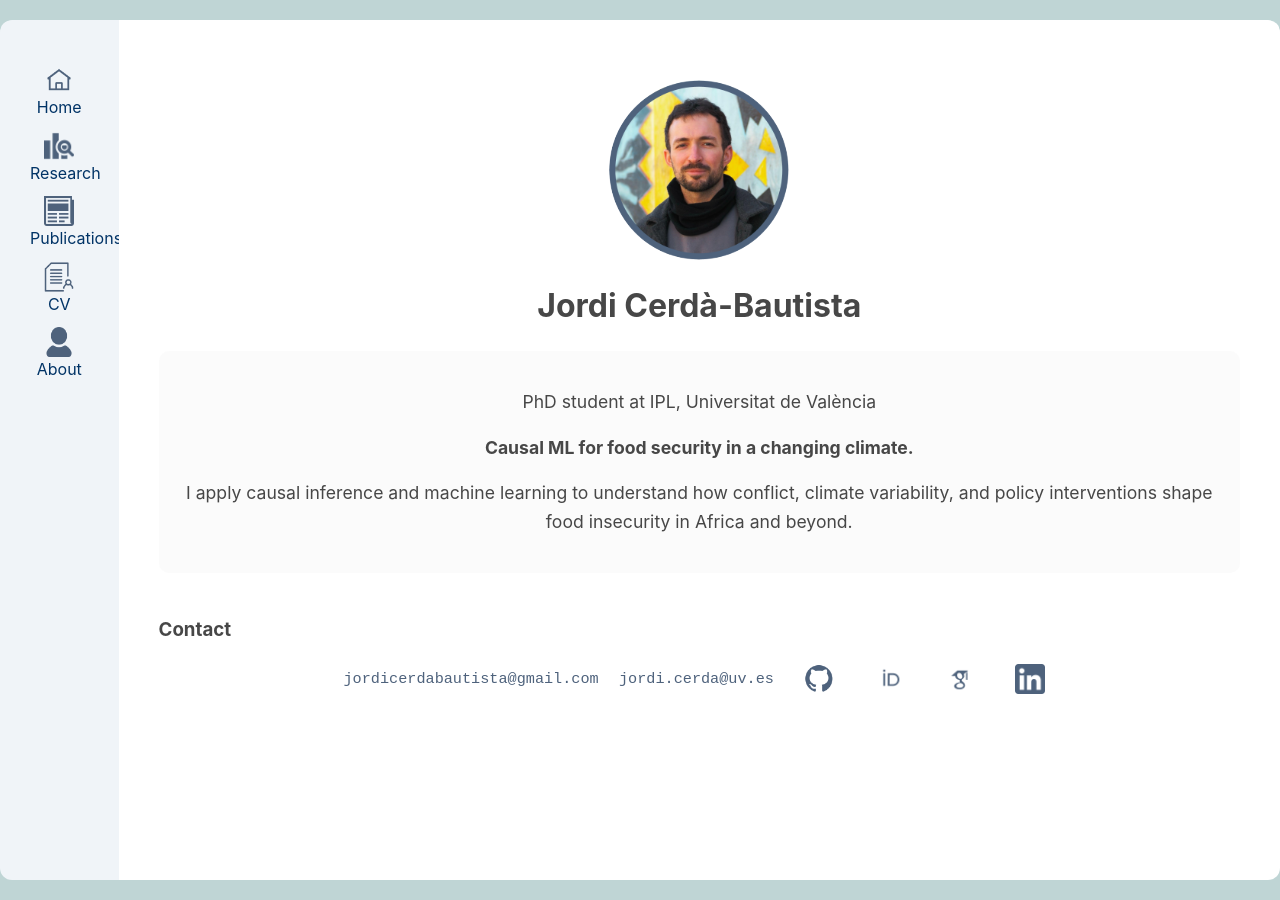
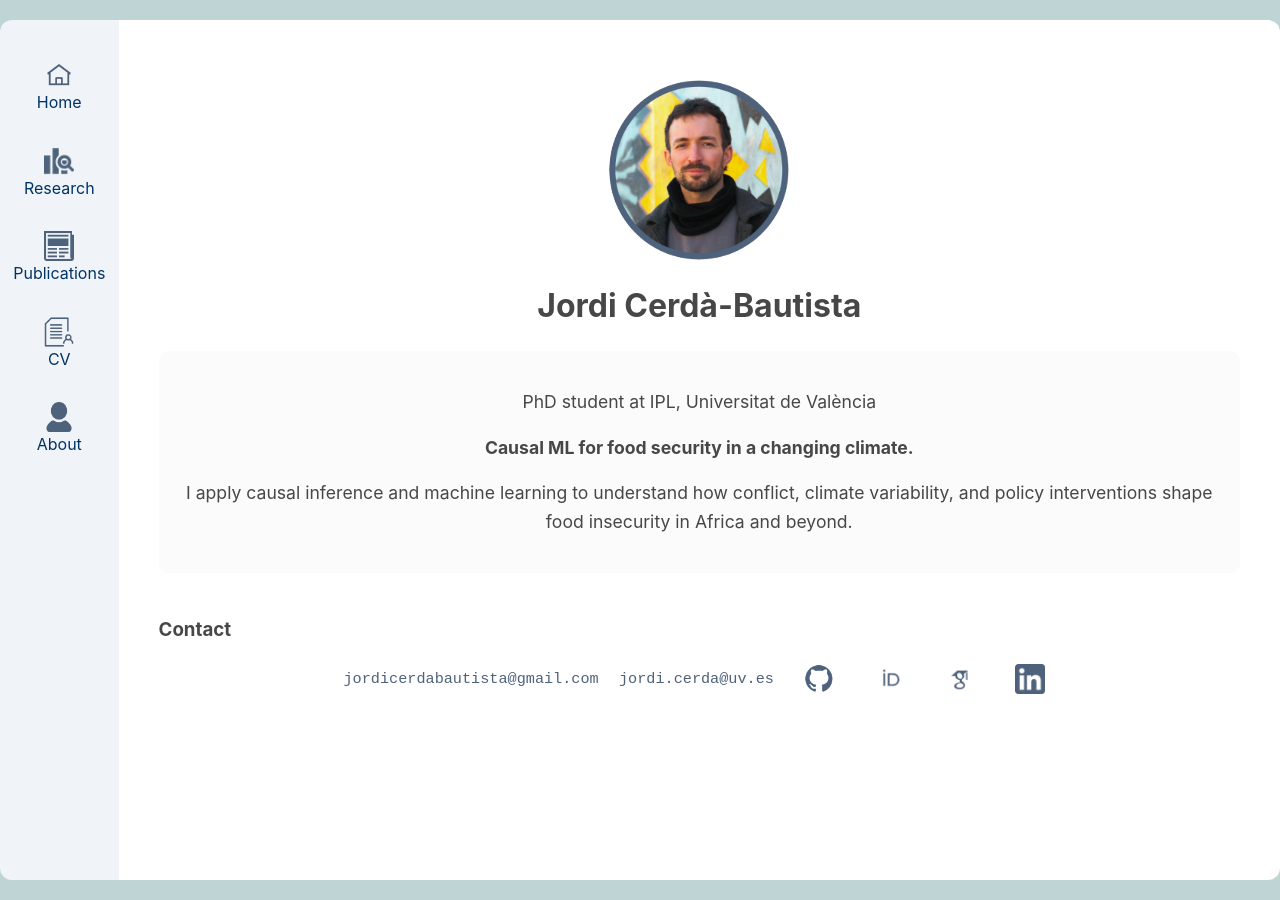
Before and after one commit to jordicbau/jordicbau.github.io, a Jekyll site: the page built from index.md, in a window 1280 px wide. Built offline with Jekyll 4.4.1, drawn with Linux system fonts in a browser that asks for light colours.

Commit message:
Update style.css

```diff
--- a/assets/css/style.css
+++ b/assets/css/style.css
@@ -44,21 +44,44 @@
   gap: 10px;
 }
 
+/* Updated Sidebar Nav Styles */
 .sidebar-nav {
   list-style: none;
   padding: 0;
   margin-top: 20px;
+  display: flex;
+  flex-direction: column;
+  align-items: center;
 }
 
 .sidebar-nav li {
-  margin-bottom: 10px;
+  margin-bottom: 30px; /* space between nav items */
+  text-align: center;
 }
 
-.sidebar-nav a {
+.sidebar-nav li a {
+  display: flex;
+  flex-direction: column;
+  align-items: center;
   text-decoration: none;
   color: #003366;
-  display: block;
-  padding: 5px 10px;
+  transition: color 0.2s ease;
+}
+
+.sidebar-nav li a img {
+  width: 32px;
+  height: auto;
+  margin-bottom: 5px;
+  transition: transform 0.2s ease, filter 0.2s ease;
+}
+
+.sidebar-nav li a:hover img {
+  transform: scale(1.2);
+  filter: brightness(1.4);
+}
+
+.sidebar-nav li a:hover {
+  font-weight: bold;
 }
 
 /* Main content */
@@ -87,7 +110,7 @@
 }
 
 .bio-horizontal .profile-pic {
-  width: 180px; /* Larger */
+  width: 180px;
   height: 180px;
   object-fit: cover;
   border-radius: 50%;
@@ -95,13 +118,12 @@
 
 .bio-horizontal .bio-text h1 {
   margin: 0;
-  font-size: 2rem; /* Slightly bigger */
+  font-size: 2rem;
 }
 
 .bio-horizontal .bio-text p {
   margin: 4px 0;
 }
-
 
 /* Header (used in legacy layout) */
 header {
```
